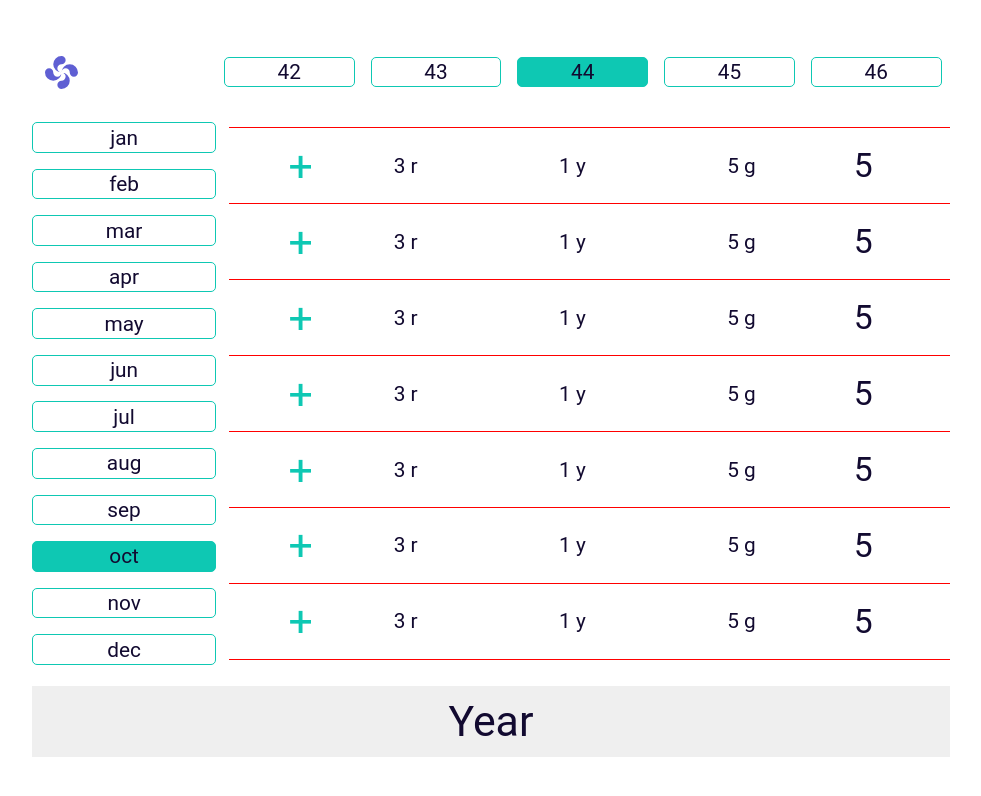
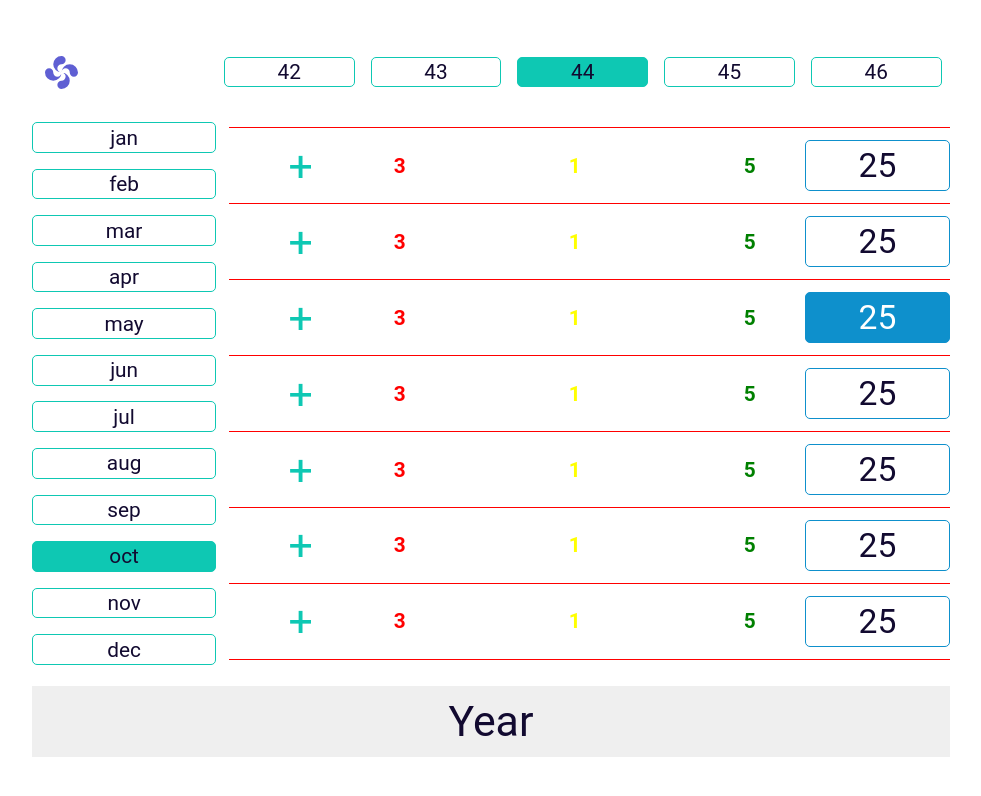
Before and after one commit to WilliamBarela/zentzu-frontend, a React (Create React App) app: page /dashboard in a window 1280 px wide. Shown: the top 796 px of the page, without its empty margins (149-1130 px from the left). Built offline with nearby package versions, Linux system fonts and the light colour scheme.

Commit message:
add additional css styling to day and task summary

```diff
--- a/src/components/Dashboard.js
+++ b/src/components/Dashboard.js
@@ -55,17 +55,19 @@ function AddTask(props){
 }
 
 function DayView(props){
+  const selected = props.selected ? "day-selected" : "";
+
   return(
     <div className="day-view-card">
       <div className="task-summary-card">
         <ul className="task-list">
-          <li>3 r</li>
-          <li>1 y</li>
-          <li>5 g</li>
+          <li><span className="task-urgent">3</span></li>
+          <li><span className="task-normal">1</span></li>
+          <li><span className="task-completed">5</span></li>
         </ul>
       </div>
-      <div className="day-card">
-        <a href="#">5</a>
+      <div className={`day-card ${selected}`}>
+        <a href="#">25</a>
       </div>
     </div>
   )
@@ -85,7 +87,7 @@ function CurrentWeek() {
         </li>
         <li>
           <AddTask />
-          <DayView />
+          <DayView selected="true"/>
         </li>
         <li>
           <AddTask />
--- a/src/css/dashboard.css
+++ b/src/css/dashboard.css
@@ -153,13 +153,54 @@
 .task-summary-card ul li {
 }
 
+.task-urgent {
+  color: red;
+  font-weight: bold;
+  /*
+  background-color: red;
+  padding: calc( var(--h6-font-size) / 25) var(--h6-font-size);
+  border-radius: 5px;
+  */
+}
+
+.task-normal {
+  color: yellow;
+  font-weight: bold;
+  /*
+  background-color: yellow;
+  padding: calc( var(--h6-font-size) / 25) var(--h6-font-size);
+  border-radius: 5px;
+  */
+}
+
+.task-completed {
+  color: green;
+  font-weight: bold;
+  /*
+  background-color: green;
+  padding: calc( var(--h6-font-size) / 25) var(--h6-font-size);
+  border-radius: 5px;
+  */
+}
+
 .day-card {
-  flex: 0 0 30%;
+  flex: 0 0 25%;
   text-align: center;
+  padding: 5px 0;
+  border: 1px solid var(--c146-3x4-3);
+  border-radius: 5px;
 }
 
 .day-card a {
   font-size: var(--h2-font-size);
+}
+
+.day-selected {
+  background-color: var(--c146-3x4-3);
+}
+
+.day-selected a {
+  color: white;
 }
 
 .year-card{
```
